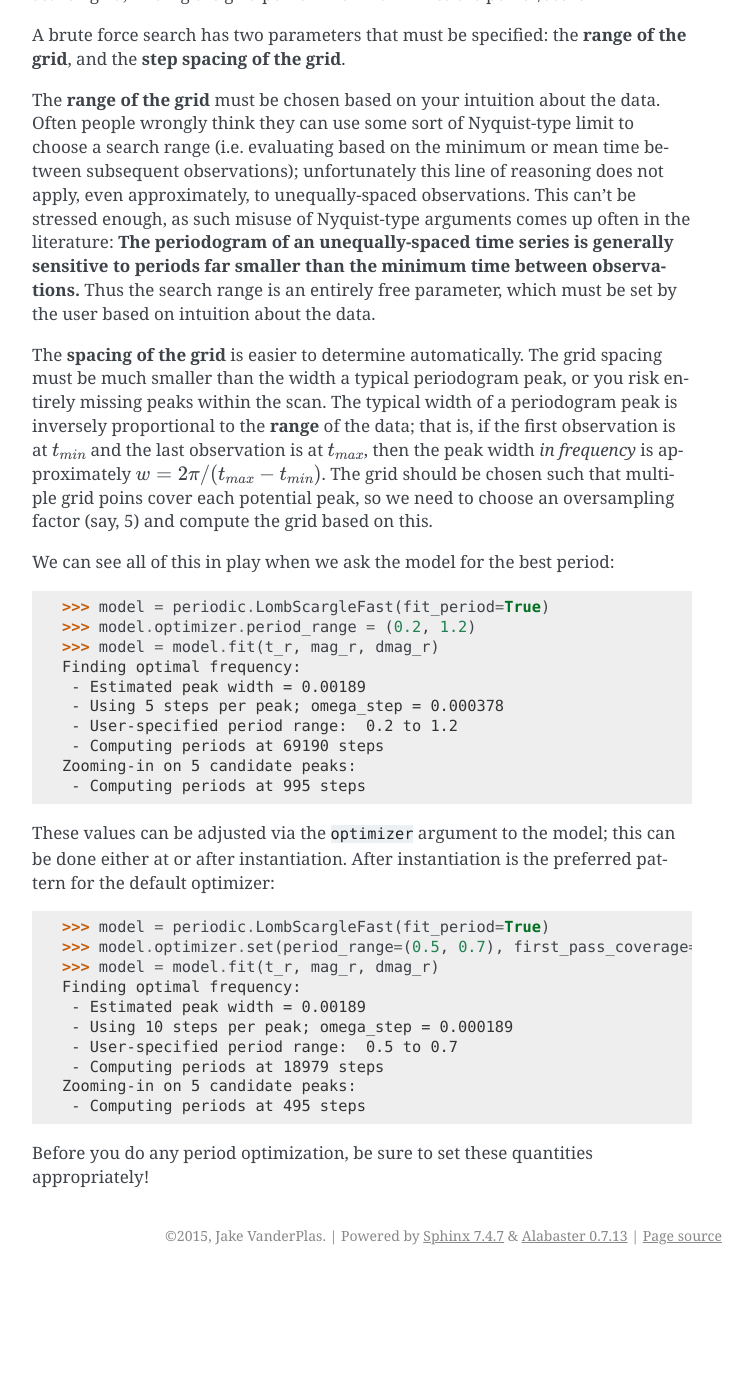
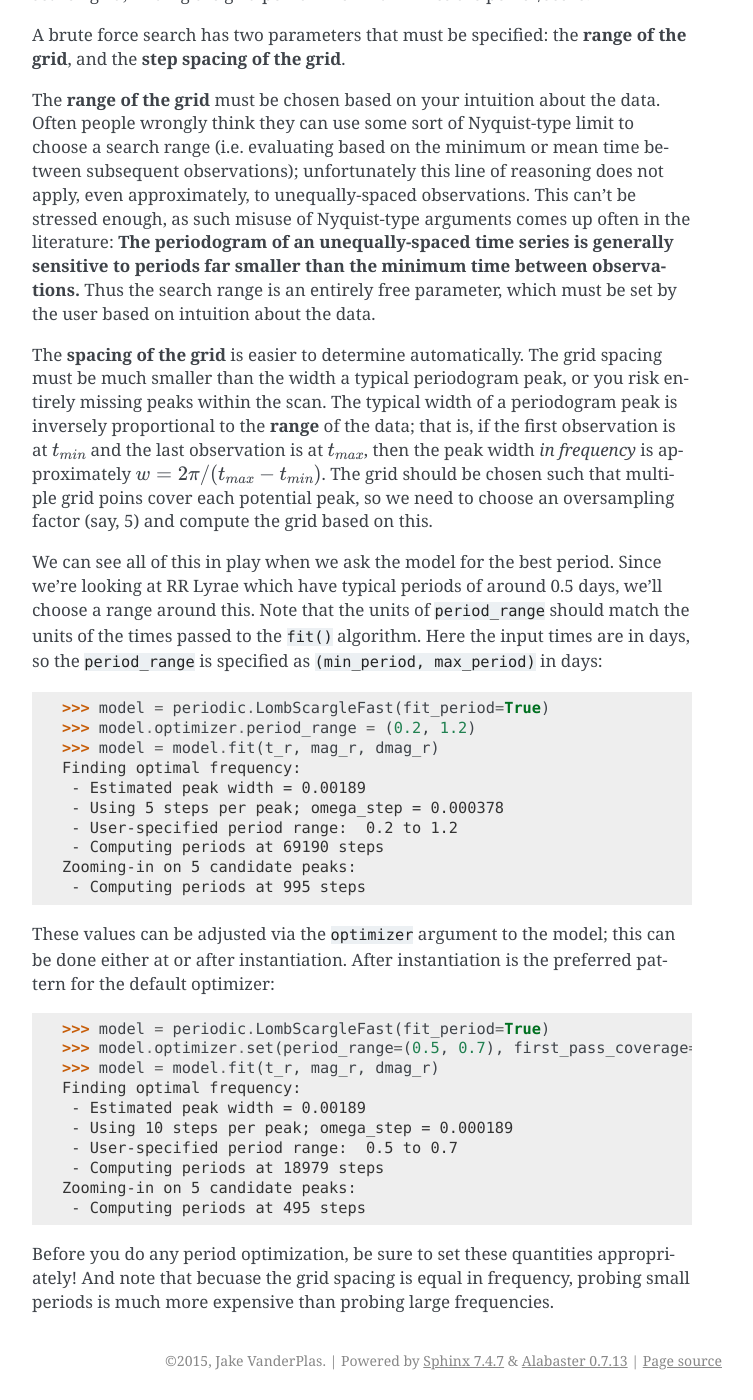
Before and after one commit to astroML/gatspy, a Sphinx documentation site: the page built from doc/periodic/lomb_scargle.rst, in a window 1280 px wide and 1400 px high, scrolled down 3143 px. Shown: the whole window, without its empty margins (388-1141 px from the left). Built offline with Sphinx 7.4.7, drawn with Linux system fonts in a browser that asks for light colours; formulas are drawn with MathJax 3; before the commit the page ends 4418 px from its top, so only the background shows below that.

Commit message:
DOC: update discussion of period_range

```diff
--- a/doc/periodic/lomb_scargle.rst
+++ b/doc/periodic/lomb_scargle.rst
@@ -249,7 +249,12 @@ at :math:`t_{max}`, then the peak width *in frequency* is approximately
 multiple grid poins cover each potential peak, so we need to choose an
 oversampling factor (say, 5) and compute the grid based on this.
 
-We can see all of this in play when we ask the model for the best period:
+We can see all of this in play when we ask the model for the best period.
+Since we're looking at RR Lyrae which have typical periods of around 0.5 days,
+we'll choose a range around this.
+Note that the units of ``period_range`` should match the units of the times
+passed to the ``fit()`` algorithm. Here the input times are in days, so the
+``period_range`` is specified as ``(min_period, max_period)`` in days:
 
     >>> model = periodic.LombScargleFast(fit_period=True)
     >>> model.optimizer.period_range = (0.2, 1.2)
@@ -278,4 +283,5 @@ preferred pattern for the default optimizer:
      - Computing periods at 495 steps
 
 Before you do any period optimization, be sure to set these quantities
-appropriately!
+appropriately! And note that becuase the grid spacing is equal in frequency,
+probing small periods is much more expensive than probing large frequencies.
```
